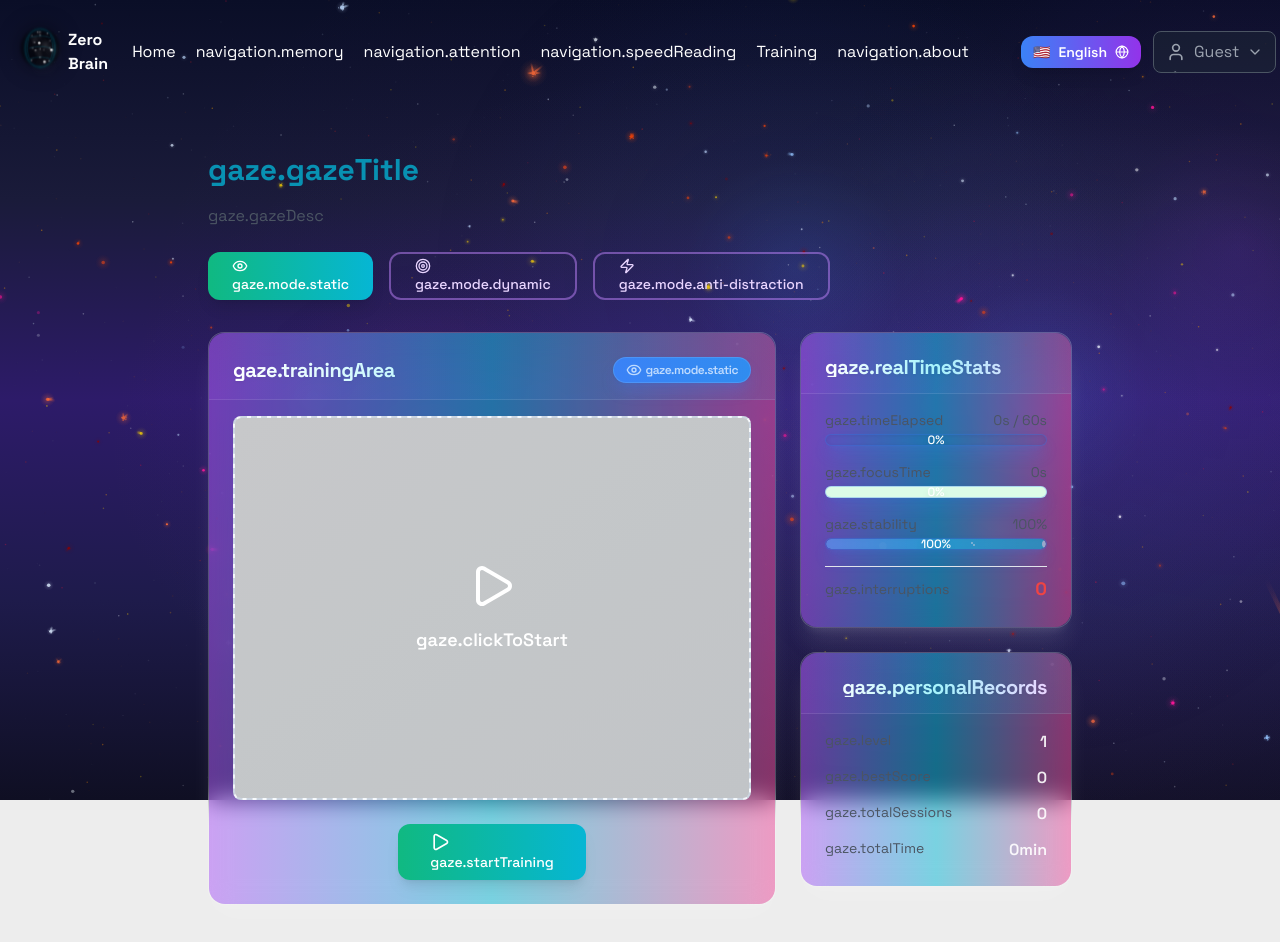
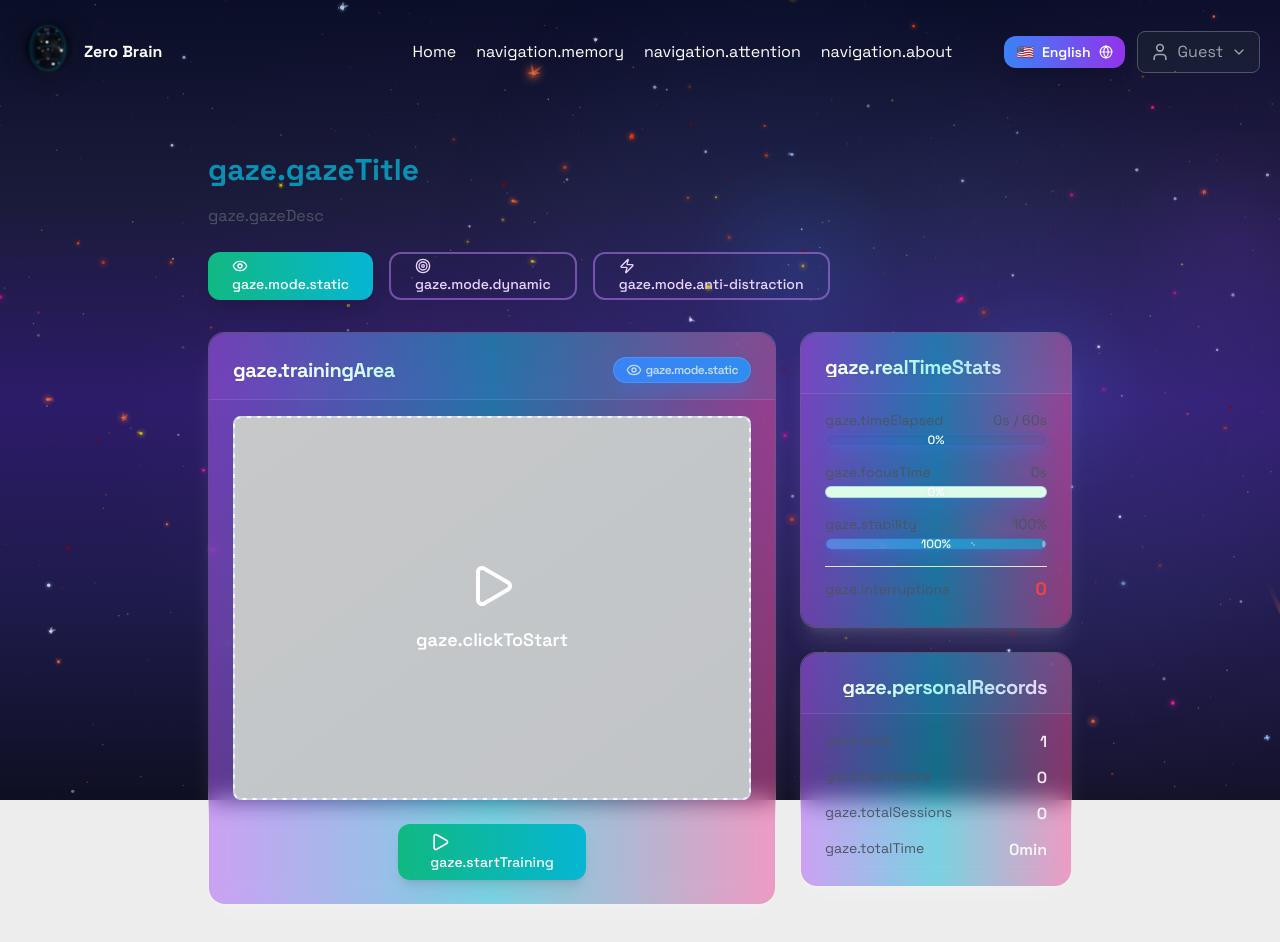
Before and after one commit to hhzero/brain-train, a Next.js app: page /en/train/gaze in a window 1280 px wide. Shown: the top 942 px of the page. Built offline with nearby package versions, Linux system fonts and the light colour scheme.

Commit message:
refactor(Header): 移除速度阅读和训练页面的导航链接

```diff
--- a/src/app/[locale]/components/Header.tsx
+++ b/src/app/[locale]/components/Header.tsx
@@ -46,12 +46,7 @@ export const Header: FC<Props> = ({ locale }) => {
           <Link href={`/attention`} className={`text-white hover:text-cyan-300 transition-colors${isClient && pathname === `/${locale}/attention` ? ' active' : ''}`}>
             {t('navigation.attention')}
           </Link>
-          <Link href={`/speedreading`} className={`text-white hover:text-cyan-300 transition-colors${isClient && pathname === `/${locale}/speedreading` ? ' active' : ''}`}>
-            {t('navigation.speedReading')}
-          </Link>
-          <Link href={`/train`} className={`text-white hover:text-cyan-300 transition-colors${isClient && pathname === `/${locale}/train` ? ' active' : ''}`}>
-            {t('navigation.training')}
-          </Link>
+
           <Link href={`/about`} className={`text-white hover:text-cyan-300 transition-colors${isClient && pathname === `/${locale}/about` ? ' active' : ''}`}>
             {t('navigation.about')}
           </Link>
```
